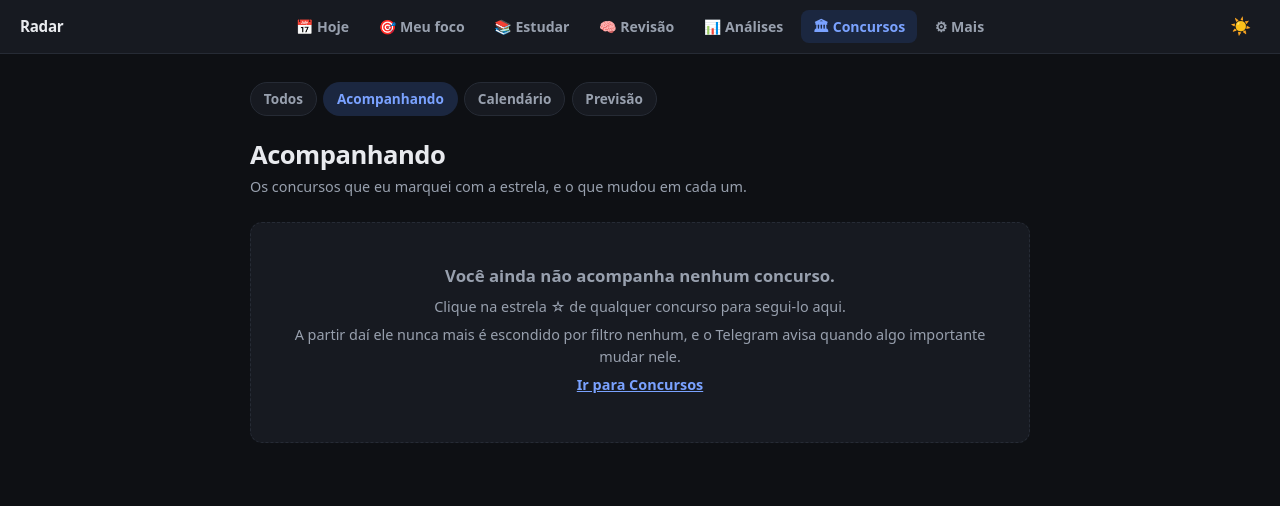
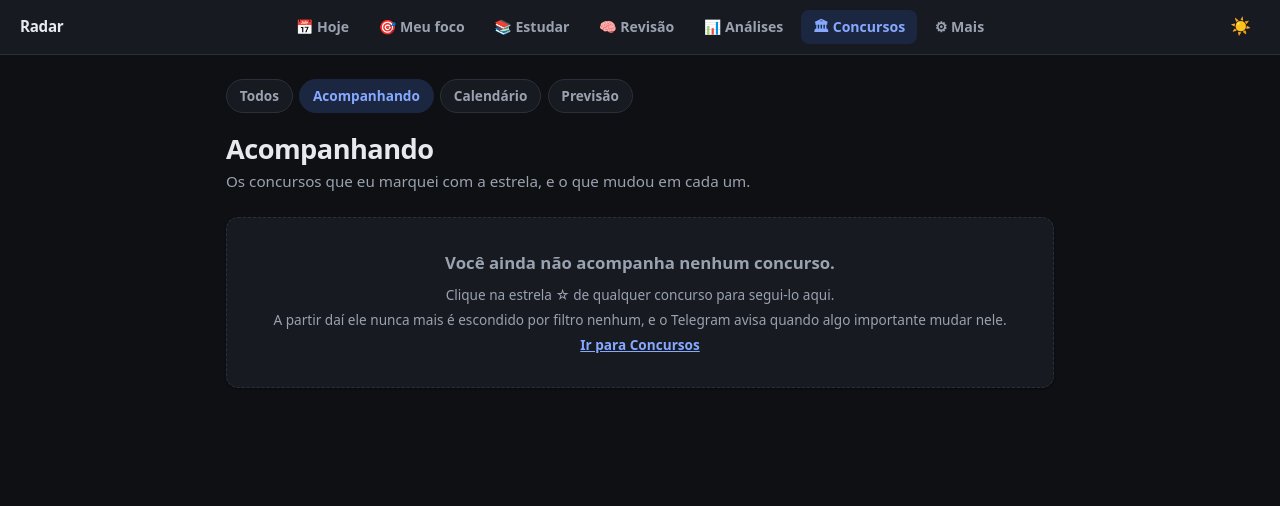
Before and after one commit to Gabrielrosasilva/Projeto-Concurso, a FastAPI app: page /acompanhando in a window 1280 px wide. Shown: the top 506 px of the page. Run offline with FastAPI, Linux system fonts and the light colour scheme.

Commit message:
Etapa 7B (4/6): o Acompanhando no design system
body class="ds", ds-pagina, ds-cabeca e ds-cartao; a paleta propria
saiu. A pilula dos dias, a proxima acao e a linha do tempo ficam nas
cores com nome (vermelho quando aperta, verde quando da tempo, amarelo
quando nao sei), e o texto nao mudou.

Co-Authored-By: Claude Opus 5.5 <noreply@anthropic.com>

```diff
--- a/src/radar/web/templates/acompanhando.html
+++ b/src/radar/web/templates/acompanhando.html
@@ -5,109 +5,91 @@
   <meta name="viewport" content="width=device-width, initial-scale=1">
   <link rel="icon" href="/favicon.svg" type="image/svg+xml">
   <title>Acompanhando &middot; Radar de Concursos</title>
+  {# Um bloco por favorito: quantos dias faltam, a proxima acao e a linha do
+     tempo. Cor e espaco saem do design.css; aqui so o que e desta tela. #}
+  <link rel="stylesheet" href="/estatico/design.css">
   <style>
-    :root{
-      color-scheme: light dark;
-      --fundo:#f5f6f8; --cartao:#fff; --texto:#13161d; --suave:#5c6572;
-      --borda:#e3e6eb; --azul:#1d4ed8; --azul-fraco:#e8eeff;
-      --verde:#047857; --verde-fraco:#d3f2e4;
-      --prazo:#be123c; --prazo-fraco:#ffe4e9;
-      --estrela:#b45309; --estrela-fraca:#fef3c7;
-      --duvida:#b45309; --duvida-fraco:#fdeed3;
-    }
-    :root:not([data-tema="claro"]){
-        --fundo:#0e1014; --cartao:#171a21; --texto:#e8eaee; --suave:#98a0ae;
-        --borda:#262b35; --azul:#7aa2ff; --azul-fraco:#1b2740;
-        --verde:#4ade80; --verde-fraco:#10291d;
-        --prazo:#fb7185; --prazo-fraco:#2c1219;
-        --estrela:#fbbf24; --estrela-fraca:#2e2310;
-        --duvida:#fbbf24; --duvida-fraco:#2e2310;
-      }
-    *{box-sizing:border-box}
-    body{margin:0;background:var(--fundo);color:var(--texto);
-      font-family:system-ui,-apple-system,"Segoe UI",sans-serif;line-height:1.5}
-    main{max-width:820px;margin:0 auto;padding:1.75rem 1.25rem 4rem}
-    h1{margin:0 0 .15rem;font-size:1.6rem;letter-spacing:-.02em}
-    .sub{margin:0 0 1.5rem;color:var(--suave);font-size:.9rem}
+    /* ---------------------------------------------------------- bloco --- */
+    .bloco{margin-bottom:var(--esp-4)}
+    .bloco.urgente{border-color:var(--cor-vermelho)}
 
-    /* ---------------------------------------------------------- bloco --- */
-    .bloco{background:var(--cartao);border:1px solid var(--borda);
-      border-radius:12px;padding:1.1rem 1.25rem;margin-bottom:1.1rem}
-    .bloco.urgente{border-color:var(--prazo)}
+    .topo{display:flex;gap:var(--esp-2);align-items:flex-start;margin-bottom:var(--esp-2)}
+    .topo form{margin:0}
+    .estrela{background:none;border:0;cursor:pointer;font-size:var(--tam-md);
+      color:var(--cor-ambar);padding:0;line-height:1.3}
+    .ds a.titulo{font-weight:var(--peso-forte);color:var(--cor-texto);text-decoration:none;
+      overflow-wrap:anywhere}
+    .ds a.titulo:hover{text-decoration:underline}
 
-    .topo{display:flex;gap:.6rem;align-items:flex-start;margin-bottom:.5rem}
-    .topo form{margin:0}
-    .estrela{background:none;border:0;cursor:pointer;font-size:1.15rem;
-      color:var(--estrela);padding:0;line-height:1.3}
-    .titulo{font-weight:700;color:var(--texto);text-decoration:none;
-      overflow-wrap:anywhere}
-    .titulo:hover{text-decoration:underline}
-
-    .onde{font-size:.85rem;color:var(--suave);margin:0 0 .75rem 1.9rem}
+    .onde{font-size:var(--tam-sm);color:var(--cor-texto-suave);margin:0 0 var(--esp-3) 1.9rem}
 
     /* --------------------------------------------------- contagem ------- */
-    .contagem{display:inline-flex;align-items:baseline;gap:.4rem;
-      padding:.35rem .8rem;border-radius:999px;font-size:.88rem;font-weight:600;
-      background:var(--azul-fraco);color:var(--azul);margin-bottom:.75rem}
-    .contagem.urgente{background:var(--prazo-fraco);color:var(--prazo)}
-    .contagem.fechou{background:var(--fundo);color:var(--suave)}
-    .contagem .n{font-size:1.15rem;font-weight:800}
+    /* "Da tempo?": o numero de dias, grande, numa pilula. Vermelha quando
+       aperta; apagada quando fechou ou quando nao sei o prazo. */
+    .contagem{display:inline-flex;align-items:baseline;gap:var(--esp-1);
+      padding:var(--esp-1) var(--esp-3);border-radius:var(--raio-pill);font-size:var(--tam-sm);
+      font-weight:var(--peso-medio);background:var(--cor-acao-fundo);color:var(--cor-acao);
+      margin-bottom:var(--esp-3)}
+    .contagem.urgente{background:var(--cor-vermelho-fundo);color:var(--cor-vermelho)}
+    .contagem.fechou{background:var(--cor-superficie-2);color:var(--cor-texto-suave)}
+    .contagem .n{font-size:var(--tam-md);font-weight:var(--peso-forte)}
 
     /* ------------------------------------------------- proxima acao ----- */
-    .acao{display:flex;gap:.6rem;align-items:baseline;padding:.7rem .85rem;
-      border-radius:8px;background:var(--verde-fraco);color:var(--verde);
-      font-size:.9rem;margin-bottom:.9rem}
-    .acao.urgente{background:var(--prazo-fraco);color:var(--prazo)}
-    .acao.nao-sei{background:var(--duvida-fraco);color:var(--duvida)}
-    .acao .rot{font-size:.7rem;font-weight:800;text-transform:uppercase;
+    .acao{display:flex;gap:var(--esp-2);align-items:baseline;padding:var(--esp-2) var(--esp-3);
+      border-radius:var(--raio-sm);background:var(--cor-verde-fundo);color:var(--cor-verde);
+      font-size:var(--tam-sm);margin-bottom:var(--esp-3)}
+    .acao.urgente{background:var(--cor-vermelho-fundo);color:var(--cor-vermelho)}
+    .acao.nao-sei{background:var(--cor-ambar-fundo);color:var(--cor-ambar)}
+    .acao .rot{font-size:var(--tam-xs);font-weight:var(--peso-forte);text-transform:uppercase;
       letter-spacing:.06em;white-space:nowrap;opacity:.8}
 
     /* --------------------------------------------------- linha do tempo -- */
-    .tempo{list-style:none;padding:0;margin:0;border-left:2px solid var(--borda);
-      padding-left:.9rem;margin-left:.3rem}
-    .tempo li{display:grid;grid-template-columns:auto minmax(0,1fr);gap:.7rem;
-      align-items:baseline;font-size:.85rem;padding:.25rem 0;position:relative}
+    .tempo{list-style:none;margin:0 0 0 var(--esp-1);padding:0 0 0 var(--esp-3);
+      border-left:2px solid var(--cor-borda)}
+    .tempo li{display:grid;grid-template-columns:auto minmax(0,1fr);gap:var(--esp-3);
+      align-items:baseline;font-size:var(--tam-sm);padding:var(--esp-1) 0;position:relative}
     .tempo li::before{content:"";position:absolute;left:-1.2rem;top:.65rem;
-      width:7px;height:7px;border-radius:50%;background:var(--borda)}
-    .tempo li.importante::before{background:var(--azul)}
-    .tempo .quando{color:var(--suave);font-variant-numeric:tabular-nums;
-      white-space:nowrap;font-size:.8rem}
-    .tempo .tipo{font-size:.68rem;font-weight:700;text-transform:uppercase;
-      letter-spacing:.05em;color:var(--suave);margin-right:.4rem}
-    .tempo li.importante .tipo{color:var(--azul)}
-    .tempo a{color:var(--texto);text-decoration:none}
-    .tempo a:hover{text-decoration:underline;color:var(--azul)}
-    .sem-tempo{font-size:.85rem;color:var(--suave);margin:0}
+      width:7px;height:7px;border-radius:50%;background:var(--cor-borda)}
+    .tempo li.importante::before{background:var(--cor-acao)}
+    .tempo .quando{color:var(--cor-texto-suave);font-variant-numeric:tabular-nums;
+      white-space:nowrap;font-size:var(--tam-xs)}
+    .tempo .tipo{font-size:var(--tam-xs);font-weight:var(--peso-forte);text-transform:uppercase;
+      letter-spacing:.05em;color:var(--cor-texto-suave);margin-right:var(--esp-1)}
+    .tempo li.importante .tipo{color:var(--cor-acao)}
+    .ds .tempo a{color:var(--cor-texto);text-decoration:none}
+    .ds .tempo a:hover{text-decoration:underline;color:var(--cor-acao)}
+    .sem-tempo{font-size:var(--tam-sm);color:var(--cor-texto-suave);margin:0}
 
-    h2.rotulo{font-size:.7rem;margin:0 0 .5rem;text-transform:uppercase;
-      letter-spacing:.07em;color:var(--suave)}
+    h2.rotulo{font-size:var(--tam-xs);margin:0 0 var(--esp-2);text-transform:uppercase;
+      letter-spacing:.07em;color:var(--cor-texto-suave)}
 
     /* ---------------------------------------------------------- vazio --- */
-    .vazio{background:var(--cartao);border:1px dashed var(--borda);
-      border-radius:12px;padding:2.5rem 2rem;text-align:center}
-    .vazio .grande{font-size:1.05rem;font-weight:600;margin:0 0 .5rem}
-    .vazio p{color:var(--suave);font-size:.9rem;margin:.4rem 0}
-    .vazio a{color:var(--azul);font-weight:600}
-    .nota{font-size:.82rem;color:var(--suave);margin:1.5rem 0 0}
+    .vazio{border-style:dashed;text-align:center;padding:var(--esp-6) var(--esp-5)}
+    .vazio .grande{font-size:var(--tam-md);font-weight:var(--peso-medio);margin:0 0 var(--esp-2)}
+    .vazio p{color:var(--cor-texto-suave);font-size:var(--tam-sm);margin:var(--esp-1) 0}
+    .vazio a{font-weight:var(--peso-medio)}
+    .nota{font-size:var(--tam-sm);color:var(--cor-texto-suave);margin:var(--esp-5) 0 0}
   </style>
   {% include "_topo_estilo.html" %}
 </head>
-<body>
+<body class="ds">
 
 {% from "_topo.html" import barra with context %}
 {{ barra('concursos') }}
 
-<main>
+<main class="ds-pagina">
   {% from "_topo.html" import abas_de_concursos %}
   {{ abas_de_concursos('acompanhando') }}
-  <h1>Acompanhando</h1>
-  <p class="sub">
-    Os concursos que eu marquei com a estrela, e o que mudou em cada um.
-  </p>
+  <header class="ds-cabeca">
+    <h1>Acompanhando</h1>
+    <p>
+      Os concursos que eu marquei com a estrela, e o que mudou em cada um.
+    </p>
+  </header>
 
   {% if blocos %}
     {% for b in blocos %}
-      <article class="bloco {{ 'urgente' if b.acao.urgente }}">
+      <article class="ds-cartao bloco {{ 'urgente' if b.acao.urgente }}">
         <div class="topo">
           <form method="post" action="/favoritar">
             <input type="hidden" name="concurso_id" value="{{ b.concurso.id }}">
@@ -183,7 +165,7 @@
       marcada. O resto fica aqui, sem tocar o celular.
     </p>
   {% else %}
-    <div class="vazio">
+    <div class="ds-cartao vazio">
       <p class="grande">Você ainda não acompanha nenhum concurso.</p>
       <p>Clique na estrela &#9734; de qualquer concurso para segui-lo aqui.</p>
       <p>A partir daí ele nunca mais é escondido por filtro nenhum, e o
```
Also changed, not shown: tests/test_telas_no_design_system.py (+1 -0 lines).
